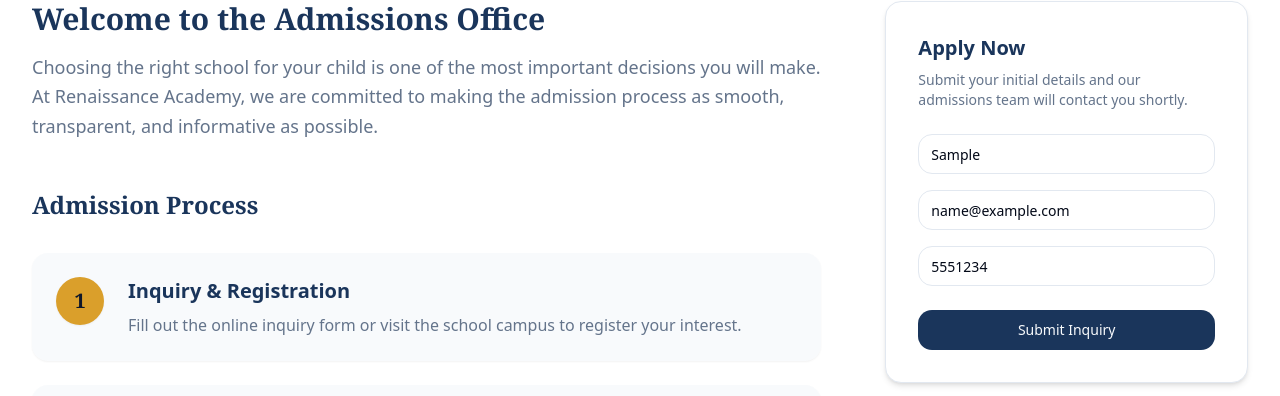
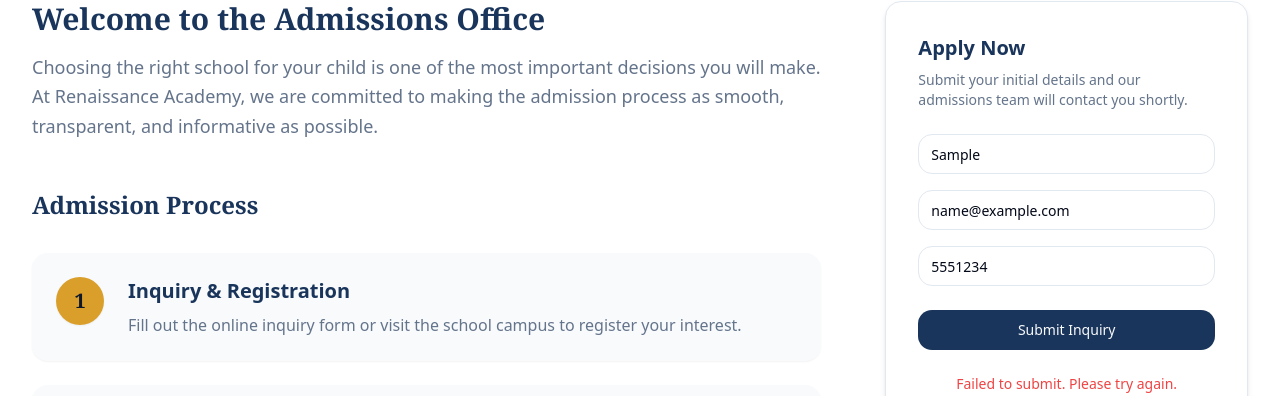
Before and after one commit to Abhijeetsingh2145/renaissance-academy, a React (Vite) app: page /admissions in a window 1280 px wide. Both pictures are taken after typing "Sample", "name@example.com", "5551234" into the empty fields and a click on the button "Submit Inquiry". Shown: the part 404-800 px from the top of the page. Built offline with nearby package versions, Linux system fonts and the light colour scheme; no server answers.

Commit message:
Wire up Admissions form to Supabase and edge function

```diff
--- a/src/pages/Admissions.jsx
+++ b/src/pages/Admissions.jsx
@@ -7,7 +7,41 @@
 import { Button } from '../components/ui/button';
 import { Card, CardContent } from '../components/ui/card';
 
+import { supabase } from '../lib/supabase';
+
+// Add this above the component or inside it
 export default function Admissions() {
+  const [formData, setFormData] = React.useState({ name: '', email: '', phone: '' });
+  const [isSubmitting, setIsSubmitting] = React.useState(false);
+  const [submitStatus, setSubmitStatus] = React.useState(null);
+
+  const handleSubmit = async (e) => {
+    e.preventDefault();
+    setIsSubmitting(true);
+    setSubmitStatus(null);
+
+    try {
+      const { error } = await supabase
+        .from('contact_inquiries')
+        .insert([{
+          name: formData.name,
+          email: formData.email,
+          subject: 'Admissions Inquiry',
+          message: `Phone Number: ${formData.phone}`
+        }]);
+
+      if (error) throw error;
+
+      setSubmitStatus('success');
+      setFormData({ name: '', email: '', phone: '' });
+    } catch (err) {
+      console.error(err);
+      setSubmitStatus('error');
+    } finally {
+      setIsSubmitting(false);
+    }
+  };
+
   const steps = [
     { title: "Inquiry & Registration", desc: "Fill out the online inquiry form or visit the school campus to register your interest." },
     { title: "Assessment & Interaction", desc: "Depending on the grade applied for, students may be required to take a brief assessment." },
@@ -80,11 +114,36 @@
               <h3 className="text-xl font-bold text-primary mb-2">Apply Now</h3>
               <p className="text-sm text-muted-foreground mb-6">Submit your initial details and our admissions team will contact you shortly.</p>
 
-              <form className="flex flex-col gap-4">
-                <input type="text" placeholder="Parent's Name" className="flex h-10 w-full rounded-md border border-input bg-background px-3 py-2 text-sm ring-offset-background file:border-0 file:bg-transparent file:text-sm file:font-medium placeholder:text-muted-foreground focus-visible:outline-none focus-visible:ring-2 focus-visible:ring-ring focus-visible:ring-offset-2 disabled:cursor-not-allowed disabled:opacity-50" required />
-                <input type="email" placeholder="Email Address" className="flex h-10 w-full rounded-md border border-input bg-background px-3 py-2 text-sm ring-offset-background file:border-0 file:bg-transparent file:text-sm file:font-medium placeholder:text-muted-foreground focus-visible:outline-none focus-visible:ring-2 focus-visible:ring-ring focus-visible:ring-offset-2 disabled:cursor-not-allowed disabled:opacity-50" required />
-                <input type="tel" placeholder="Phone Number" className="flex h-10 w-full rounded-md border border-input bg-background px-3 py-2 text-sm ring-offset-background file:border-0 file:bg-transparent file:text-sm file:font-medium placeholder:text-muted-foreground focus-visible:outline-none focus-visible:ring-2 focus-visible:ring-ring focus-visible:ring-offset-2 disabled:cursor-not-allowed disabled:opacity-50" required />
-                <Button type="button" className="w-full mt-2">Submit Inquiry</Button>
+              <form onSubmit={handleSubmit} className="flex flex-col gap-4">
+                <input
+                  type="text"
+                  placeholder="Parent's Name"
+                  value={formData.name}
+                  onChange={(e) => setFormData({...formData, name: e.target.value})}
+                  className="flex h-10 w-full rounded-md border border-input bg-background px-3 py-2 text-sm ring-offset-background placeholder:text-muted-foreground focus-visible:outline-none focus-visible:ring-2 focus-visible:ring-ring"
+                  required
+                />
+                <input
+                  type="email"
+                  placeholder="Email Address"
+                  value={formData.email}
+                  onChange={(e) => setFormData({...formData, email: e.target.value})}
+                  className="flex h-10 w-full rounded-md border border-input bg-background px-3 py-2 text-sm ring-offset-background placeholder:text-muted-foreground focus-visible:outline-none focus-visible:ring-2 focus-visible:ring-ring"
+                  required
+                />
+                <input
+                  type="tel"
+                  placeholder="Phone Number"
+                  value={formData.phone}
+                  onChange={(e) => setFormData({...formData, phone: e.target.value})}
+                  className="flex h-10 w-full rounded-md border border-input bg-background px-3 py-2 text-sm ring-offset-background placeholder:text-muted-foreground focus-visible:outline-none focus-visible:ring-2 focus-visible:ring-ring"
+                  required
+                />
+                <Button type="submit" disabled={isSubmitting} className="w-full mt-2">
+                  {isSubmitting ? 'Submitting...' : 'Submit Inquiry'}
+                </Button>
+                {submitStatus === 'success' && <p className="text-green-600 text-sm mt-2 font-medium text-center">Inquiry submitted successfully!</p>}
+                {submitStatus === 'error' && <p className="text-red-500 text-sm mt-2 text-center">Failed to submit. Please try again.</p>}
               </form>
             </motion.div>
 
```
